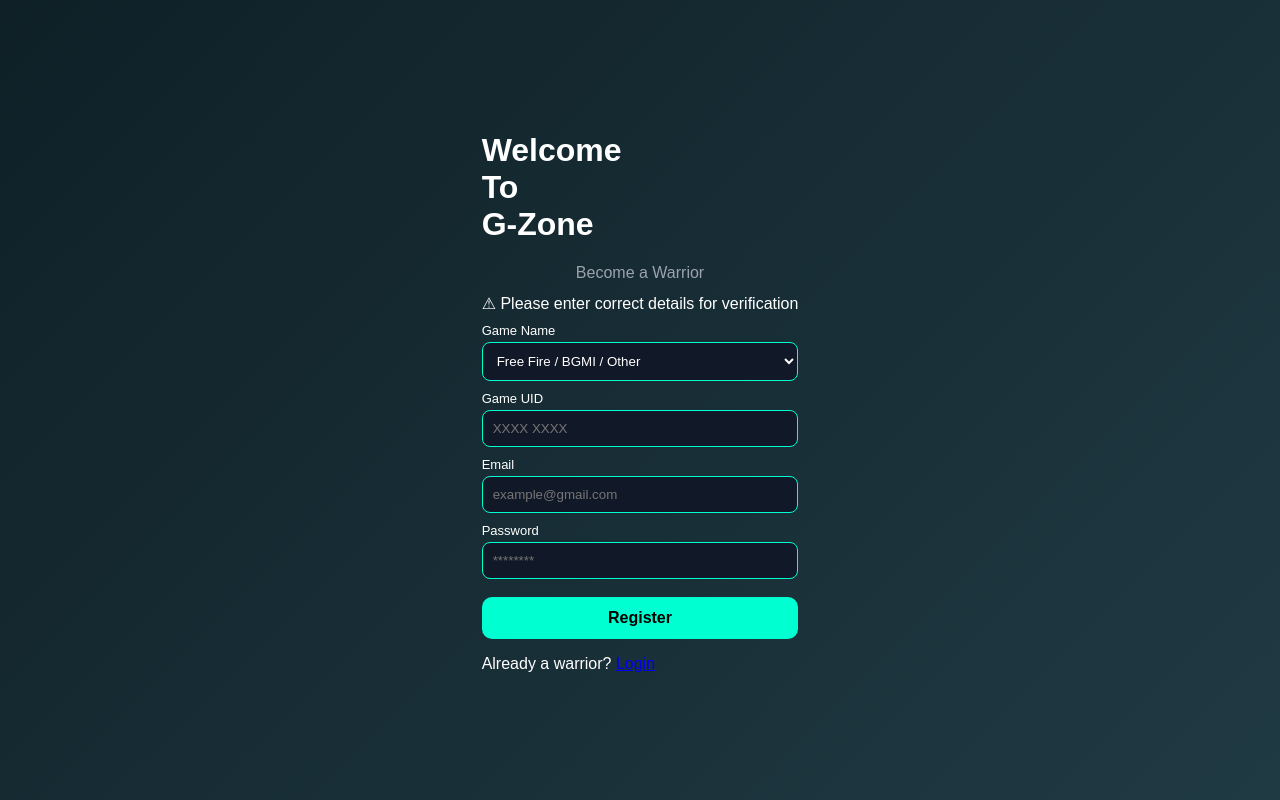
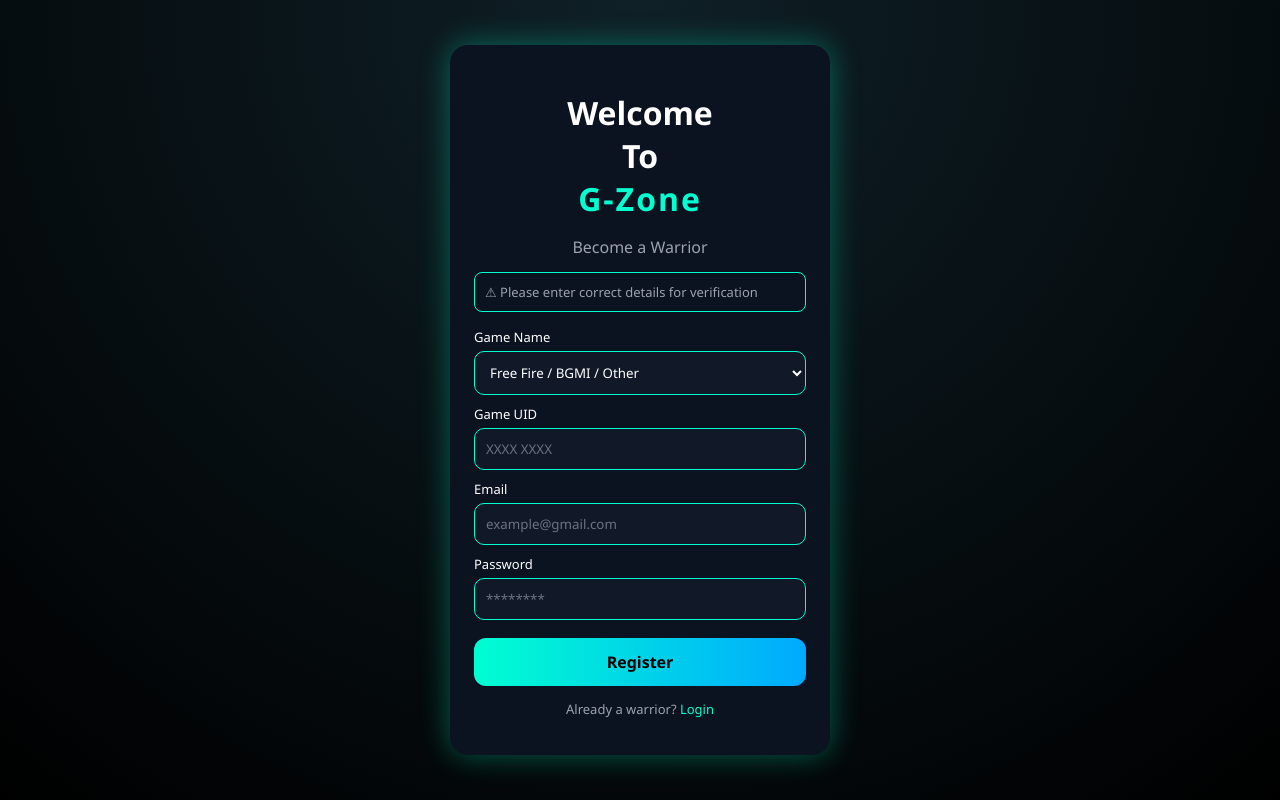
Before and after one commit to IGGAMING51/game-zone-tournaments, a website: page public/signup.html in a window 1280 px wide. Drawn offline with Linux system fonts and the light colour scheme.

Commit message:
update public/style.css

```diff
--- a/public/style.css
+++ b/public/style.css
@@ -1,48 +1,56 @@
 * {
   box-sizing: border-box;
-  font-family: Arial, sans-serif;
+  font-family: "Segoe UI", sans-serif;
 }
 
 body {
   margin: 0;
   min-height: 100vh;
-  background: linear-gradient(135deg, #0f2027, #203a43);
+  background: radial-gradient(circle at top, #0f2027, #000);
   display: flex;
   justify-content: center;
   align-items: center;
   color: #fff;
 }
 
-.signup-box {
-  width: 90%;
-  max-width: 400px;
+.container {
+  width: 100%;
+  display: flex;
+  justify-content: center;
+}
+
+.card {
+  width: 92%;
+  max-width: 380px;
   background: #0b1220;
   padding: 24px;
-  border-radius: 14px;
-  box-shadow: 0 0 20px rgba(0,255,200,0.3);
+  border-radius: 18px;
+  box-shadow: 0 0 30px rgba(0, 255, 200, 0.35);
 }
 
-.signup-box h1 {
+h1 {
   text-align: center;
   margin-bottom: 6px;
 }
 
-.signup-box h1 span {
+h1 span {
   color: #00ffd1;
+  letter-spacing: 2px;
 }
 
 .subtitle {
   text-align: center;
   color: #9ca3af;
-  margin-bottom: 12px;
+  margin-bottom: 14px;
 }
 
-.notice {
+.info-box {
+  border: 1px solid #00ffd1;
+  padding: 10px;
   font-size: 13px;
-  border: 1px solid #00ffd1;
-  padding: 8px;
-  margin-bottom: 14px;
   color: #9ca3af;
+  margin-bottom: 16px;
+  border-radius: 8px;
 }
 
 label {
@@ -53,35 +61,44 @@
 
 input, select {
   width: 100%;
-  padding: 10px;
-  margin-top: 4px;
-  border-radius: 8px;
+  padding: 11px;
+  margin-top: 5px;
+  border-radius: 10px;
   border: 1px solid #00ffd1;
   background: #111827;
   color: #fff;
   outline: none;
 }
 
+input::placeholder {
+  color: #6b7280;
+}
+
 button {
   width: 100%;
-  padding: 12px;
   margin-top: 18px;
+  padding: 13px;
+  border-radius: 12px;
   border: none;
-  border-radius: 10px;
-  background: #00ffd1;
+  background: linear-gradient(90deg, #00ffd1, #00aaff);
+  color: #000;
   font-size: 16px;
   font-weight: bold;
   cursor: pointer;
-  color: #000;
 }
 
-.login-link {
+button:hover {
+  opacity: 0.9;
+}
+
+.login-text {
   text-align: center;
   margin-top: 14px;
   font-size: 13px;
+  color: #9ca3af;
 }
 
-.login-link a {
+.login-text a {
   color: #00ffd1;
   text-decoration: none;
 }
```
